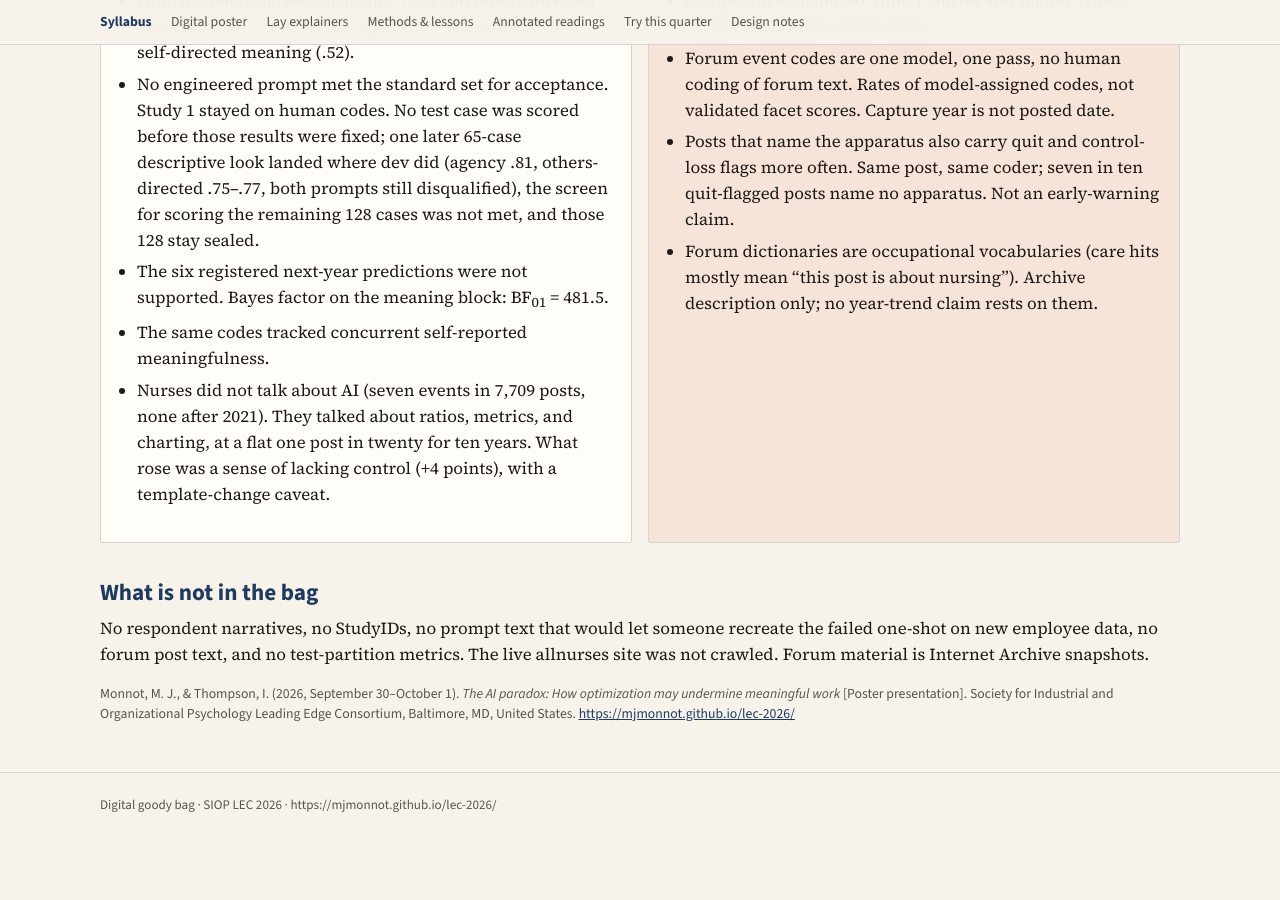
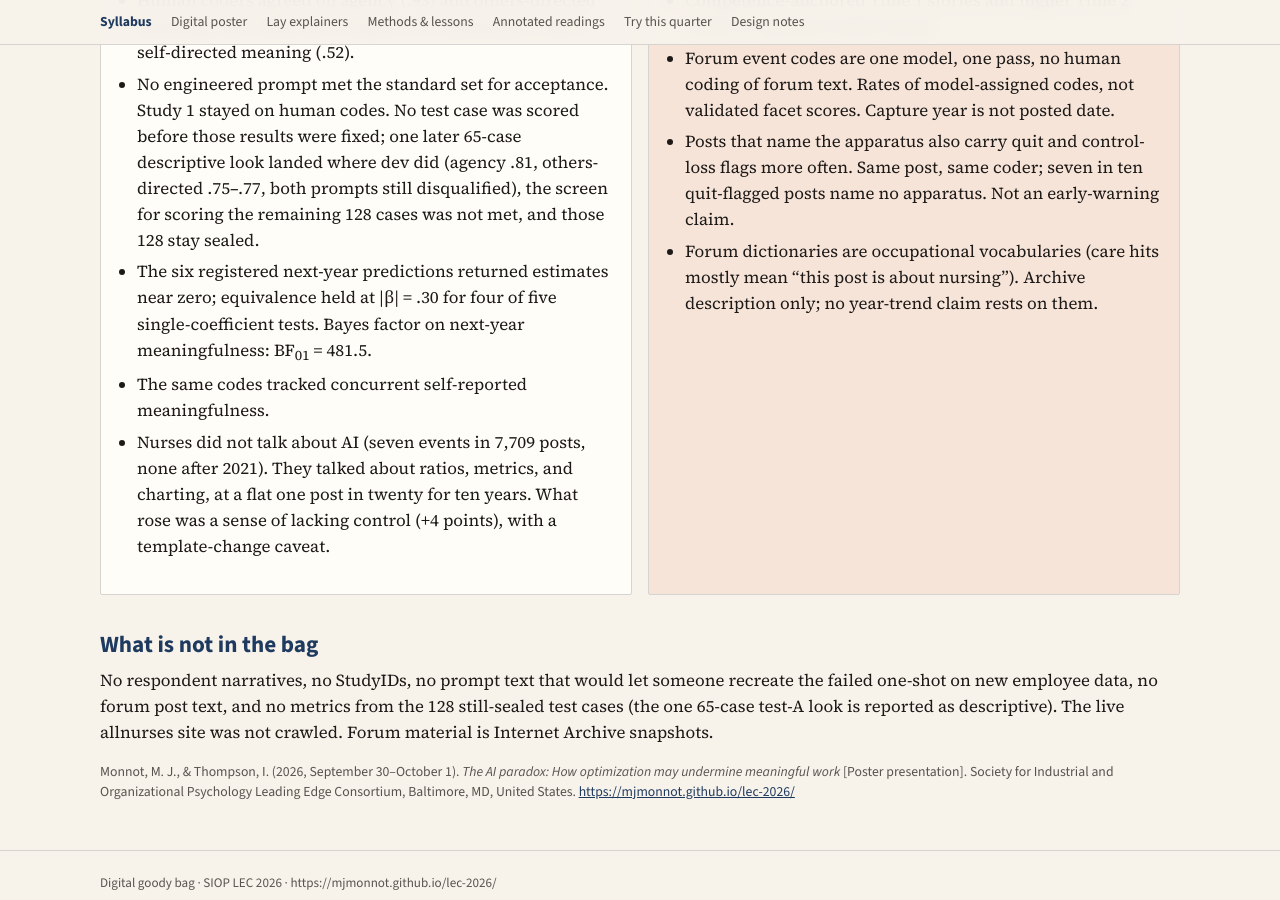
Before and after one commit to mjmonnot/mjmonnot.github.io, a Jekyll site: the page lec-2026/index.html, which Jekyll copies as it is, in a window 1280 px wide and 900 px high, scrolled down 1212 px. Built offline with Jekyll 4.4.1, drawn with Linux system fonts in a browser that asks for light colours; before the commit the page ends 2063 px from its top, so only the background shows below that.

Commit message:
LEC 2026: registered tests reported as estimates (no 'not supported'); test-B wording; IRT reliabilities disambiguated; Rosso p. 116; Study 3 permutation contrasts; deck v5

```diff
--- a/lec-2026/explainers.html
+++ b/lec-2026/explainers.html
@@ -180,7 +180,7 @@
 
   <article class="term">
     <h3>Item response theory (IRT), mentioned so you can ignore it</h3>
-    <p class="plain">A homemade 2PL model was fit to unvalidated, binarized draft salience scores, and another to the dictionary hits. Neither is a meaning theta you can take to a client: the dictionary version reproduces the hit count (rank correlation .99) with reliability near .20. Both were removed from the board and from this poster page; they are mentioned here only so nobody reconstructs them from the repository and calls them a finding.</p>
+    <p class="plain">A homemade 2PL model was fit to unvalidated, binarized draft salience scores, and another to the dictionary hits. Neither is a meaning theta you can take to a client: the salience version has reliability .46, and the dictionary version reproduces the hit count (rank correlation .99) with reliability .20. Both were removed from the board and from this poster page; they are mentioned here only so nobody reconstructs them from the repository and calls them a finding.</p>
     <p class="follow"><strong>Read next.</strong> Skip it unless you are the measurement person. Embretson and Reise (2000) is the usual textbook if you are.</p>
   </article>
 
--- a/lec-2026/index.html
+++ b/lec-2026/index.html
@@ -78,7 +78,7 @@
       <ul class="clean">
         <li>Human coders agreed on agency (.93) and others-directed meaning (.84). They did not agree on communion (.48) or self-directed meaning (.52).</li>
         <li>No engineered prompt met the standard set for acceptance. Study 1 stayed on human codes. No test case was scored before those results were fixed; one later 65-case descriptive look landed where dev did (agency .81, others-directed .75–.77, both prompts still disqualified), the screen for scoring the remaining 128 cases was not met, and those 128 stay sealed.</li>
-        <li>The six registered next-year predictions were not supported. Bayes factor on the meaning block: BF<sub>01</sub> = 481.5.</li>
+        <li>The six registered next-year predictions returned estimates near zero; equivalence held at |β| = .30 for four of five single-coefficient tests. Bayes factor on next-year meaningfulness: BF<sub>01</sub> = 481.5.</li>
         <li>The same codes tracked concurrent self-reported meaningfulness.</li>
         <li>Nurses did not talk about AI (seven events in 7,709 posts, none after 2021). They talked about ratios, metrics, and charting, at a flat one post in twenty for ten years. What rose was a sense of lacking control (+4 points), with a template-change caveat.</li>
       </ul>
@@ -95,7 +95,7 @@
   </div>
 
   <h2>What is not in the bag</h2>
-  <p>No respondent narratives, no StudyIDs, no prompt text that would let someone recreate the failed one-shot on new employee data, no forum post text, and no test-partition metrics. The live allnurses site was not crawled. Forum material is Internet Archive snapshots.</p>
+  <p>No respondent narratives, no StudyIDs, no prompt text that would let someone recreate the failed one-shot on new employee data, no forum post text, and no metrics from the 128 still-sealed test cases (the one 65-case test-A look is reported as descriptive). The live allnurses site was not crawled. Forum material is Internet Archive snapshots.</p>
 
   <p class="note">Monnot, M. J., &amp; Thompson, I. (2026, September 30–October 1). <em>The AI paradox: How optimization may undermine meaningful work</em> [Poster presentation]. Society for Industrial and Organizational Psychology Leading Edge Consortium, Baltimore, MD, United States. <a href="https://mjmonnot.github.io/lec-2026/">https://mjmonnot.github.io/lec-2026/</a></p>
 </main>
--- a/lec-2026/methodology.html
+++ b/lec-2026/methodology.html
@@ -37,7 +37,7 @@
     <li><strong>Locking the drawers.</strong> Train / development / test, with development as a single selection pass, stopped us from turning a failed substitution into a quiet retune.</li>
     <li><strong>Dimension-specific bars.</strong> Agency and others-directed meaning have human ceilings high enough to test against. Communion and self do not. Writing that down before the run was the difference between a failed test and a moving target.</li>
     <li><strong>False-positive disqualifiers on agreed-absent cells.</strong> Every prompt “found” control/autonomy or identity affirmation where both humans had said absent. That is the failure mode that matters for employee text: over-calling meaning.</li>
-    <li><strong>Saying the registered tests were not supported, then screening the rest.</strong> The competence–strain association would have been easy to promote. Labeling it exploratory, and putting the ~1,600-test ledger in the supplement, is what makes it usable later.</li>
+    <li><strong>Reporting the registered estimates as they came in, then screening the rest.</strong> The competence–strain association would have been easy to promote. Labeling it exploratory, and putting the ~1,600-test ledger in the supplement, is what makes it usable later.</li>
     <li><strong>Internet Archive rather than a live crawl.</strong> The site’s terms forbid systematic retrieval. Snapshots are a completed historical corpus, with capture year stated as the time axis.</li>
     <li><strong>Parser repair as a data problem, not a collection problem.</strong> 2024–2025 posts looked empty because later pages store comments in a different HTML tag. Fixing the extractor recovered the years. No new live collection was added.</li>
   </ul>
@@ -46,9 +46,9 @@
   <ul class="clean">
     <li><strong>Substitution.</strong> Six frozen prompts. All disqualified. Agency PSA peaked at .798 against a .910 bar.</li>
     <li><strong>Communal meaning as a confirmatory predictor.</strong> Human PSA = .48. We excluded it from the confirmatory family before estimation. Unadjusted Time 2 associations were not robust to unresolved cells.</li>
-    <li><strong>Density and curvature.</strong> Hypothesis 4 (density to Time 2 burnout) was not adjudicable: only 4 of 276 people narrated three or more pathways, so a Haans reversal cannot be shown. The Time 1 result is different and is in hand: felt meaning rises with density and then flattens (turning point 2.19; slope at 0 positive; slope at 3 not different from zero). True inverted-U effects are rarely identified. Flattening is the form this sample can support.</li>
+    <li><strong>Density and curvature.</strong> Hypothesis 4 (density to Time 2 burnout) could not be decided in this sample: only 4 of 276 people narrated three or more pathways, so a downturn after the peak cannot be shown. The Time 1 result is different and is in hand: felt meaning rises with density and then flattens (turning point 2.19; slope at 0 positive; slope at 3 not different from zero). True inverted-U effects are rarely identified. Flattening is the form this sample can support.</li>
     <li><strong>Agency × communion.</strong> Sixteen people carried both. The interaction was not estimable.</li>
-    <li><strong>Registered next-year prediction.</strong> Six tests, all unsupported. The joint block added Δ<em>R</em>² = .012. BF<sub>01</sub> = 481.5 on next-year meaningfulness.</li>
+    <li><strong>Registered next-year prediction.</strong> Six tests; estimates near zero, and four of five single coefficients equivalent to zero at |β| = .30. The joint block added Δ<em>R</em>² = .012. BF<sub>01</sub> = 481.5 on next-year meaningfulness.</li>
     <li><strong>Using later URL paths to recover board names.</strong> Newer allnurses links drop the forum slug. Hundreds of threads are unlabeled. Student boards leaked into a working-nurse frame.</li>
     <li><strong>Treating a one-model forum draft as transfer.</strong> It is a draft. The 200-post human sheet was the gate and was waived. Every forum rate is a model-assigned code.</li>
     <li><strong>Reading a same-post co-occurrence as a lead indicator.</strong> Apparatus posts carry quit flags at 15% versus 2%. The reverse conditional is 30%: most quit-flagged posts name no apparatus. One coder, one complaint; not “precedes.”</li>
--- a/lec-2026/practice.html
+++ b/lec-2026/practice.html
@@ -47,7 +47,7 @@
   <p class="sidenote">If they answer with a single F1 and a crowd-worker paper, send them Gilardi et al. (2023) and Törnberg (2024) together. The first is their citation. The second is the standard.</p>
 
   <h2>A 20-minute meaning map</h2>
-  <p>In a team that is about to adopt a documentation or monitoring tool, list six tasks. For each, mark: whose meaning does it carry (self, other, both, unclear)? Is it on the automation list? If yes, what occasion for meaning disappears, and what is the replacement? This is a discussion device, not a validated instrument. Our registered map did not forecast next-year strain from the 2 × 2. Competence-anchored stories did, in 17 cases, and that lead is exploratory.</p>
+  <p>In a team that is about to adopt a documentation or monitoring tool, list six tasks. For each, mark: whose meaning does it carry (self, other, both, unclear)? Is it on the automation list? If yes, what occasion for meaning disappears, and what is the replacement? This is a discussion device, not a validated instrument. Our registered 2 × 2 estimates on next-year strain were near zero. Competence-anchored stories were associated with later strain in 17 cases, and that lead is exploratory.</p>
 
   <table>
     <thead>
--- a/lec-2026/references.html
+++ b/lec-2026/references.html
@@ -80,7 +80,7 @@
 
   <article class="term">
     <h3>Rosso, B. D., Dekas, K. H., &amp; Wrzesniewski, A. (2010). On the meaning of work: A theoretical integration and review. <em>Research in Organizational Behavior, 30</em>, 91–127. <a href="https://doi.org/10.1016/j.riob.2010.09.001">https://doi.org/10.1016/j.riob.2010.09.001</a></h3>
-    <p class="plain">The 2 × 2 and the open additive, interactive, and curvilinear conjectures (see p. 117 on too many pathways). Local PDF.</p>
+    <p class="plain">The 2 × 2 and the open additive, interactive, and curvilinear conjectures (see p. 116 on too many pathways). Local PDF.</p>
   </article>
 
   <article class="term">
```
Also changed, not shown: lec-2026/poster.html (+5 -5 lines), 2 other files.
